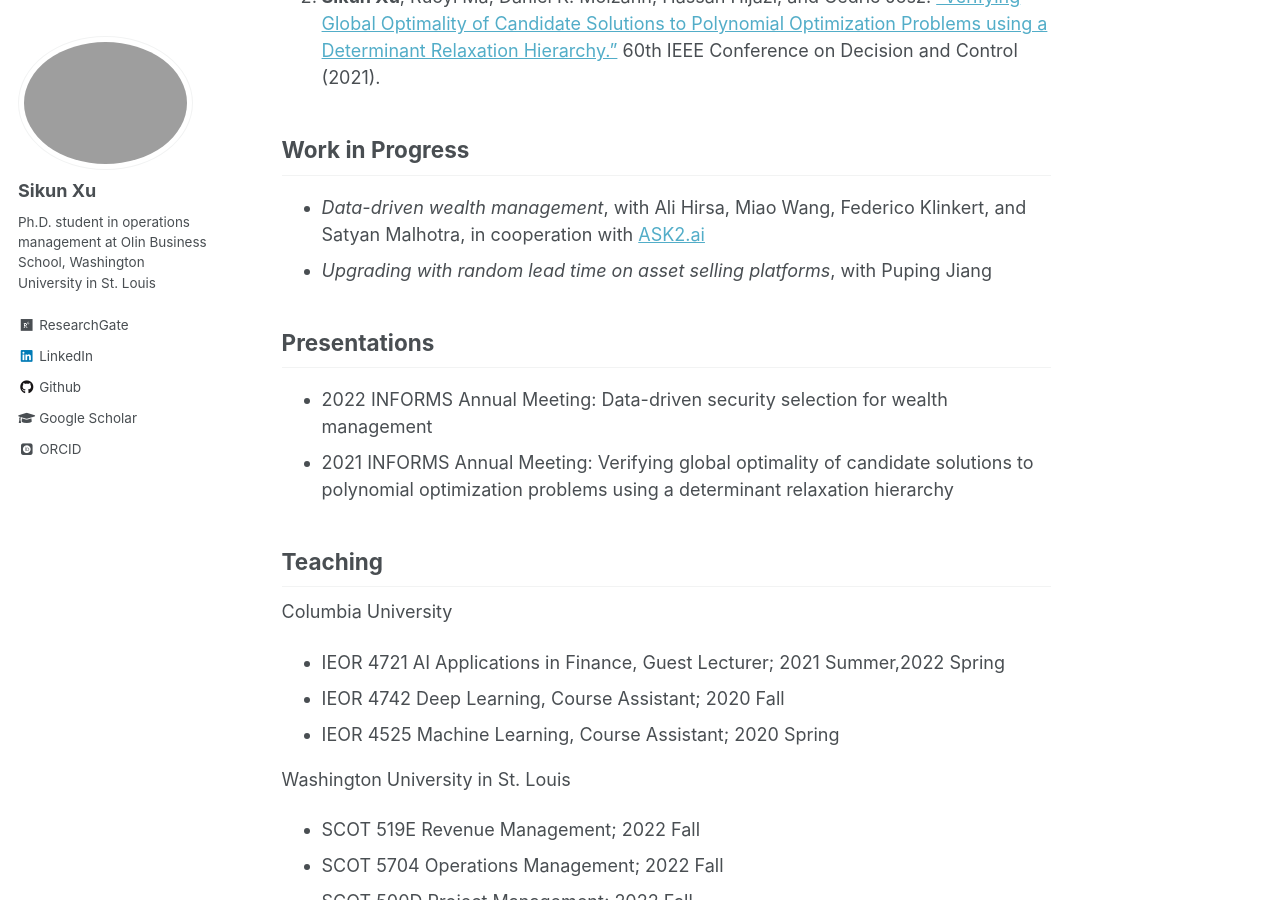
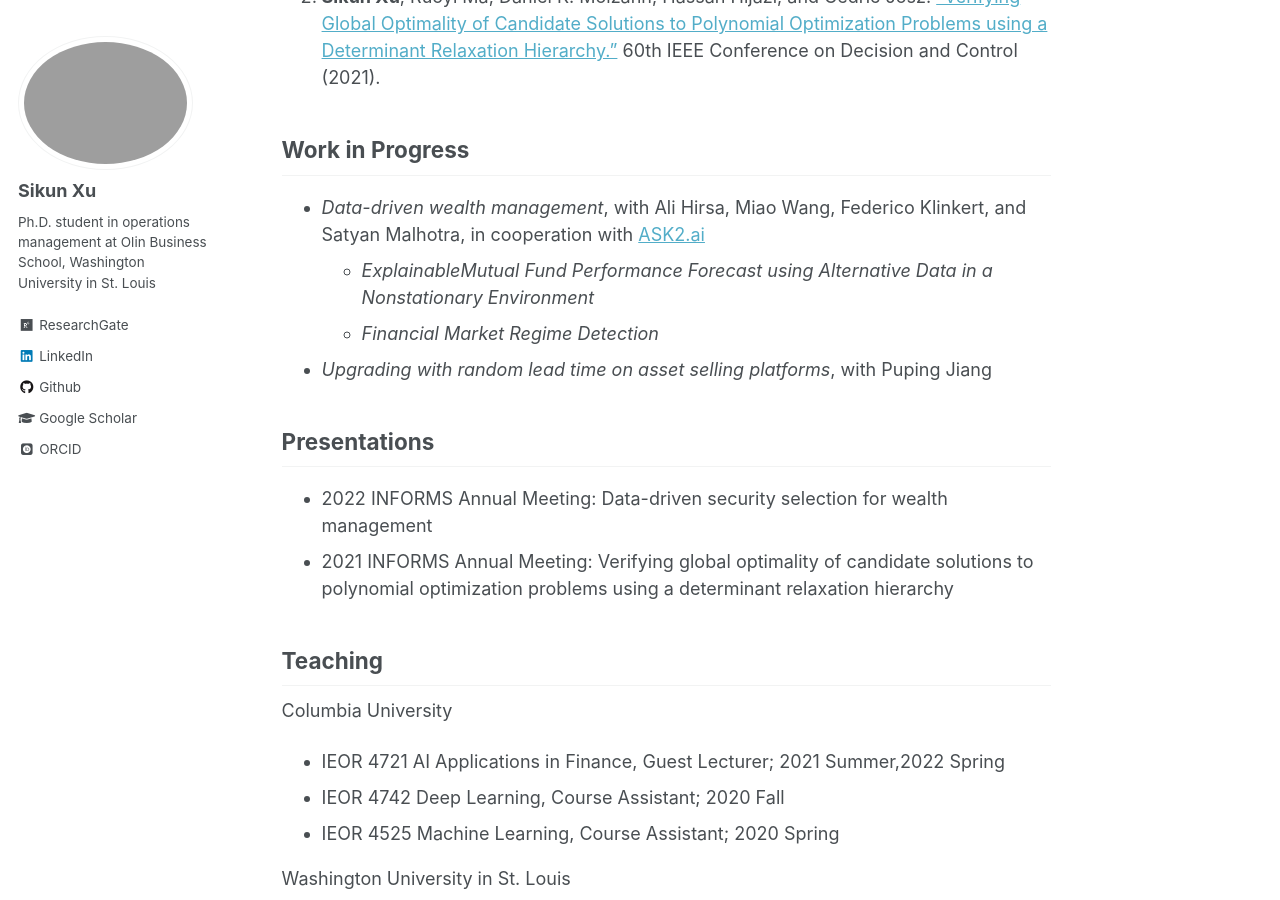
Before and after one commit to iamsikun/iamsikun.github.io, a Jekyll site: the page built from _pages/about.md, in a window 1280 px wide and 900 px high, scrolled down 997 px. Built offline with Jekyll 4.4.1, drawn with Linux system fonts in a browser that asks for light colours; some web fonts are replaced.

Commit message:
Updated work in progress

```diff
--- a/_data/navigation.yml
+++ b/_data/navigation.yml
@@ -1,7 +1,7 @@
 # main links links
 main:
-  - title: "Blog Posts"
-    url: /year-archive/
+  # - title: "Blog Posts"
+  #   url: /year-archive/
 
   - title: "CV"
     url: "https://wustl.box.com/s/s24fxfp9t8b447rna79o367sl0osqyeh"
--- a/_pages/about.md
+++ b/_pages/about.md
@@ -32,6 +32,8 @@ I am a Ph.D. student in [Supply Chain, Operations, and Technology](https://olin.
 
 ## Work in Progress
 * *Data-driven wealth management*, with Ali Hirsa, Miao Wang, Federico Klinkert, and Satyan Malhotra, in cooperation with [ASK2.ai](https://www.linkedin.com/company/ask2-ai/)
+  * *ExplainableMutual Fund Performance Forecast using Alternative Data in a Nonstationary Environment*
+  * *Financial Market Regime Detection*
 * *Upgrading with random lead time on asset selling platforms*, with Puping Jiang
 
 ## Presentations
```
